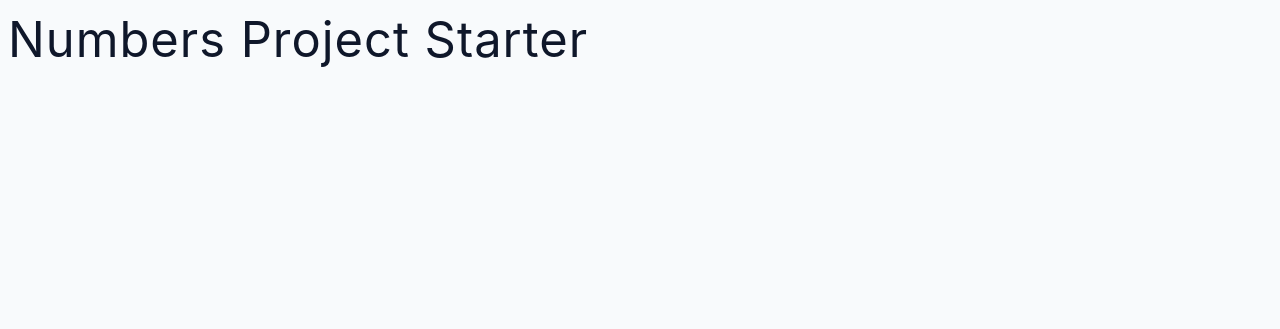
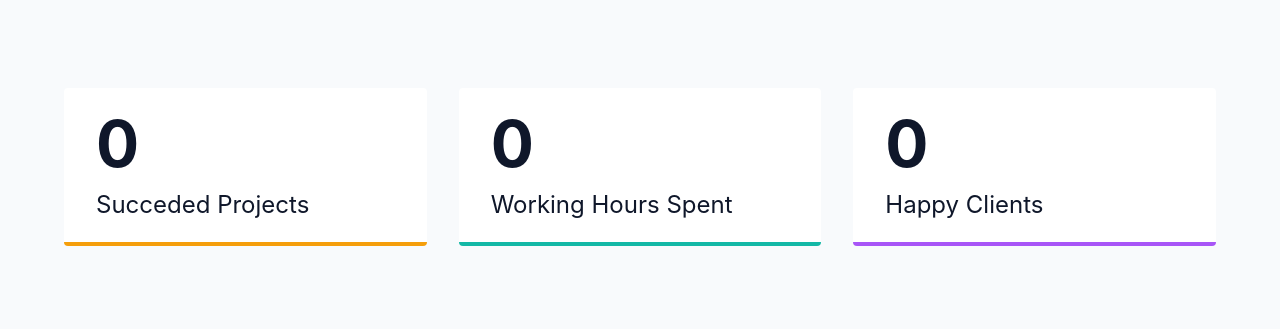
Before and after one commit to jongainza/numbers, a plain HTML site: page index.html in a window 1280 px wide. Drawn offline with Linux system fonts and the light colour scheme.

Commit message:
html finished

```diff
--- a/index.html
+++ b/index.html
@@ -8,7 +8,27 @@
     <link rel="stylesheet" href="./styles.css" />
   </head>
   <body>
-    <h1>numbers project starter</h1>
+    <section>
+      <!-- single number -->
+      <article>
+        <span class="number" data-value="100">0</span>
+        <p>succeded projects</p>
+      </article>
+      <!-- end of single number -->
+      <!-- single number -->
+      <article>
+        <span class="number" data-value="1200">0</span>
+        <p>working hours spent</p>
+      </article>
+      <!-- end of single number -->
+      <!-- single number -->
+      <article>
+        <span class="number" data-value="70">0</span>
+        <p>happy clients</p>
+      </article>
+      <!-- end of single number -->
+    </section>
+
     <script src="./app.js"></script>
   </body>
 </html>
```
